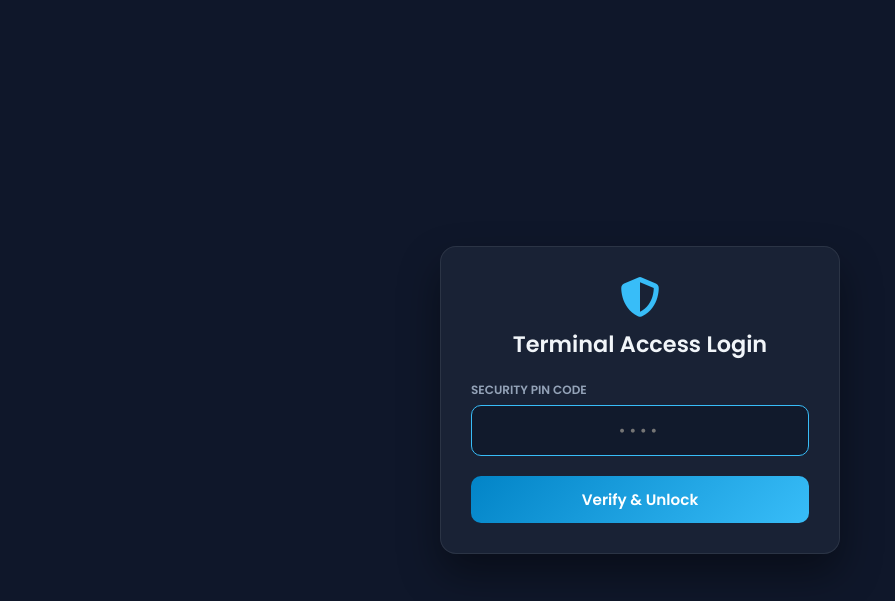
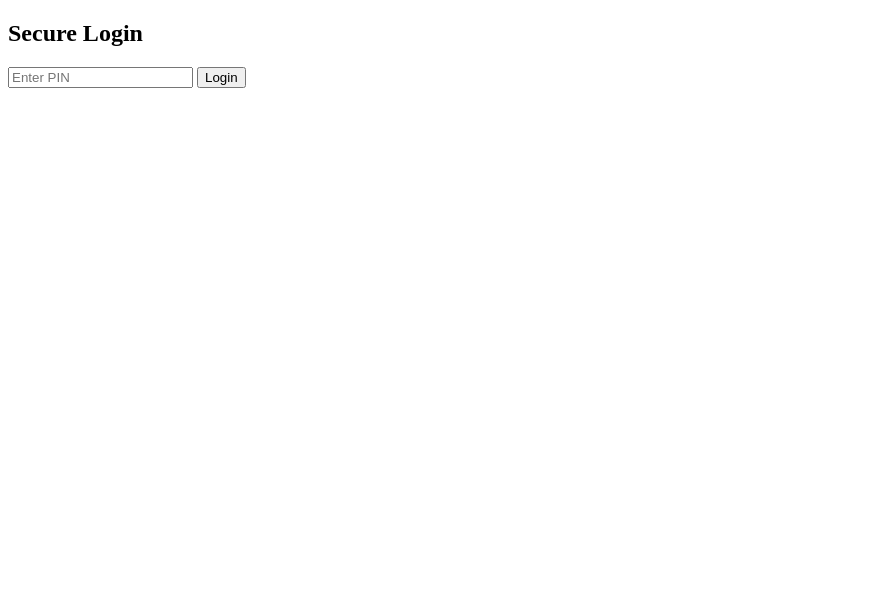
Before and after one commit to nalawadeguru-cloud/mt5-copytrader, a FastAPI app: page /login in a window 1280 px wide. Shown: the top 601 px of the page, without its empty margins (0-895 px from the left). Run offline with FastAPI, Linux system fonts and the light colour scheme.

Commit message:
Update login.html

```diff
--- a/templates/login.html
+++ b/templates/login.html
@@ -1,60 +1,11 @@
 <!DOCTYPE html>
-<html lang="en">
-<head>
-    <meta charset="UTF-8">
-    <meta name="viewport" content="width=device-width, initial-scale=1.0">
-    <title>Secure Login - CopyTrader</title>
-    <link href="https://fonts.googleapis.com/css2?family=Poppins:wght@300;400;500;600;700&display=swap" rel="stylesheet">
-    <link rel="stylesheet" href="https://cdnjs.cloudflare.com/ajax/libs/font-awesome/6.4.0/css/all.min.css">
-    <style>
-        * { margin: 0; padding: 0; box-sizing: border-box; font-family: 'Poppins', sans-serif; }
-        body {
-            background: #0f172a;
-            color: #f8fafc;
-            display: flex;
-            justify-content: center;
-            align-items: center;
-            min-height: 100vh;
-            padding: 20px;
-        }
-        .login-card {
-            background: rgba(30, 41, 59, 0.7);
-            border: 1px solid rgba(255, 255, 255, 0.08);
-            border-radius: 16px;
-            padding: 30px;
-            width: 100%;
-            max-width: 400px;
-            backdrop-filter: blur(12px);
-            box-shadow: 0 20px 40px rgba(0,0,0,0.4);
-            text-align: center;
-        }
-        .logo i { font-size: 2.5rem; color: #38bdf8; margin-bottom: 10px; }
-        h2 { font-size: 1.4rem; font-weight: 600; margin-bottom: 20px; color: #f1f5f9; }
-        .form-group { margin-bottom: 20px; text-align: left; }
-        label { display: block; color: #94a3b8; font-size: 0.75rem; font-weight: 600; margin-bottom: 6px; text-transform: uppercase; }
-        .form-control { width: 100%; background: rgba(15, 23, 42, 0.7); border: 1px solid rgba(255,255,255,0.15); border-radius: 10px; padding: 12px; color: white; outline: none; font-size: 1rem; text-align: center; letter-spacing: 4px; transition: 0.3s; }
-        .form-control:focus { border-color: #38bdf8; }
-        .btn-login { width: 100%; background: linear-gradient(135deg, #0284c7 0%, #38bdf8 100%); color: white; padding: 12px; border: none; border-radius: 10px; font-weight: 600; font-size: 0.95rem; cursor: pointer; transition: 0.3s; }
-        .btn-login:hover { transform: translateY(-1px); box-shadow: 0 5px 15px rgba(56, 189, 248, 0.3); }
-        .error-msg { background: rgba(239, 68, 68, 0.15); color: #f87171; border: 1px solid rgba(239, 68, 68, 0.2); padding: 10px; border-radius: 8px; font-size: 0.8rem; margin-bottom: 15px; }
-    </style>
-</head>
+<html>
 <body>
-    <div class="login-card">
-        <div class="logo"><i class="fa-solid fa-shield-halved"></i></div>
-        <h2>Terminal Access Login</h2>
-
-        {% if error %}
-            <div class="error-msg"><i class="fa-solid fa-circle-exclamation"></i> {{ error }}</div>
-        {% endif %}
-
-        <form action="/verify-pin" method="post">
-            <div class="form-group">
-                <label>Security PIN Code</label>
-                <input type="password" name="pin" class="form-control" placeholder="••••" maxlength="4" required autocomplete="off" autofocus>
-            </div>
-            <button type="submit" class="btn-login">Verify & Unlock</button>
-        </form>
-    </div>
+    <h2>Secure Login</h2>
+    {% if error %}<p style="color:red">{{ error }}</p>{% endif %}
+    <form action="/verify-pin" method="post">
+        <input type="password" name="pin" placeholder="Enter PIN" required>
+        <button type="submit">Login</button>
+    </form>
 </body>
 </html>
```
